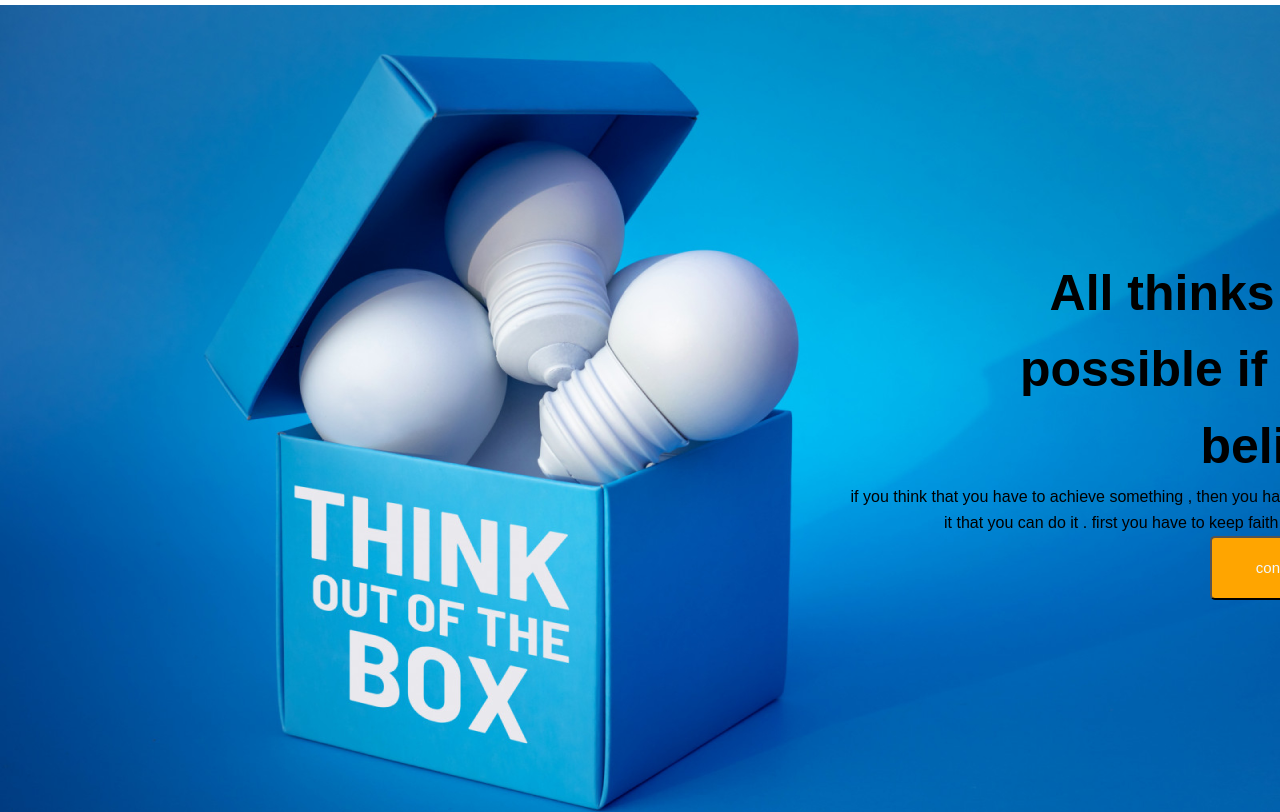
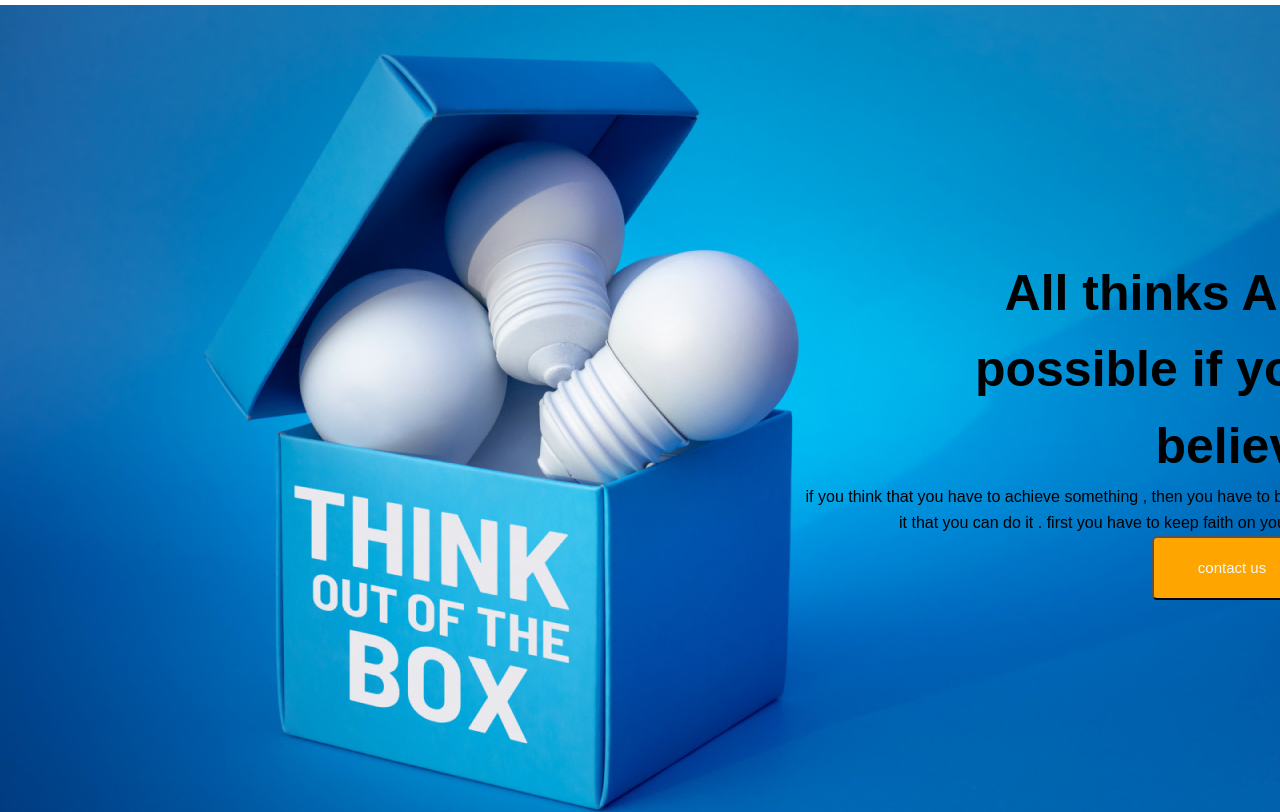
Before and after one commit to nimranul/nimran-portfolio, a plain HTML site: page index.html in a window 1280 px wide. Shown: the top 812 px of the page. Drawn offline with Linux system fonts and the light colour scheme.

Commit message:
again added

```diff
--- a/style.css
+++ b/style.css
@@ -11,7 +11,7 @@
 .header-body{
     width: 525px;
     height: 228px;
-    margin-left: 845px;
+    margin-left:50rem;;
     margin-top: 250px;
 }
 .header-subtitle{
@@ -35,7 +35,7 @@
     width: 160px;
     height: 64px;
     box-shadow:5px solid;
-    margin-left:365px;
+    margin-left: 22rem;
     border-radius: 5px;
     background-color: orange;
 }
```
